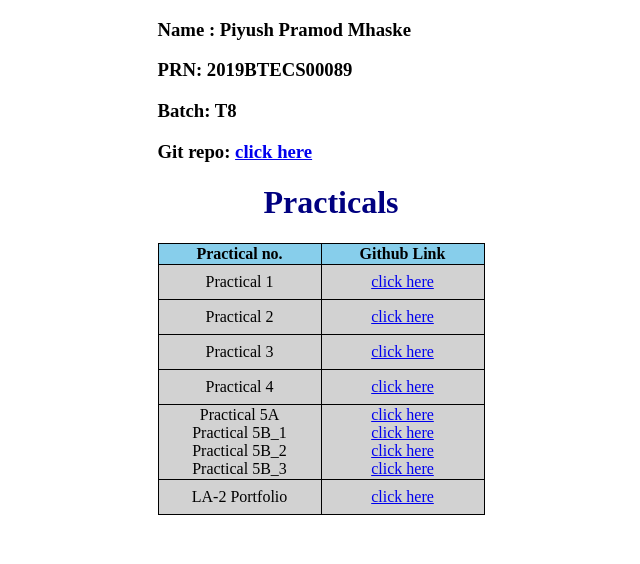
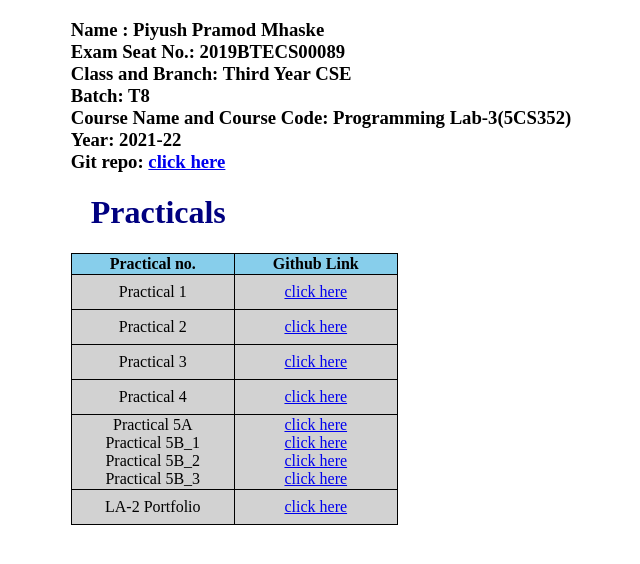
Before and after one commit to Piyush4620/2019BTECS00089_PL3, a plain HTML site: page common instructions/All_practical_links.html in a window 1280 px wide. Shown: the whole page, without its empty margins (319-959 px from the left). Drawn offline with Linux system fonts and the light colour scheme.

Commit message:
Modified practical links

```diff
--- a/common instructions/All_practical_links.html
+++ b/common instructions/All_practical_links.html
@@ -12,9 +12,10 @@
 </head>
 <body>
         <div id="header">
-            <H3>Name : Piyush Pramod Mhaske</H3>
-            <h3>PRN: 2019BTECS00089</h3> <span><h3> Batch: T8</h3></span>
-            <h3>Git repo: <a href="https://github.com/Piyush4620/2019BTECS00089_PL3">click here</a></h3>
+        <h3>Name : Piyush Pramod Mhaske <br> Exam Seat No.: 2019BTECS00089 <br>Class and Branch: Third Year CSE <br>
+            Batch: T8 <br> Course Name and Course Code: Programming Lab-3(5CS352) <br>Year: 2021-22 <br>
+            Git repo: <a href="https://github.com/Piyush4620/2019BTECS00089_PL3">click here</a>
+        </h3>
         </div>
             <h1>Practicals</h1>
             <table>
--- a/common instructions/style.css
+++ b/common instructions/style.css
@@ -5,9 +5,10 @@ html {
 body {
     display: table-cell;
     vertical-align: middle;
+    line-height: normal;
 }
 h1 {
-    text-align: center;
+
     color: navy;
     margin-left: 20px;
   }
```
Also changed, not shown: 2 other files.
